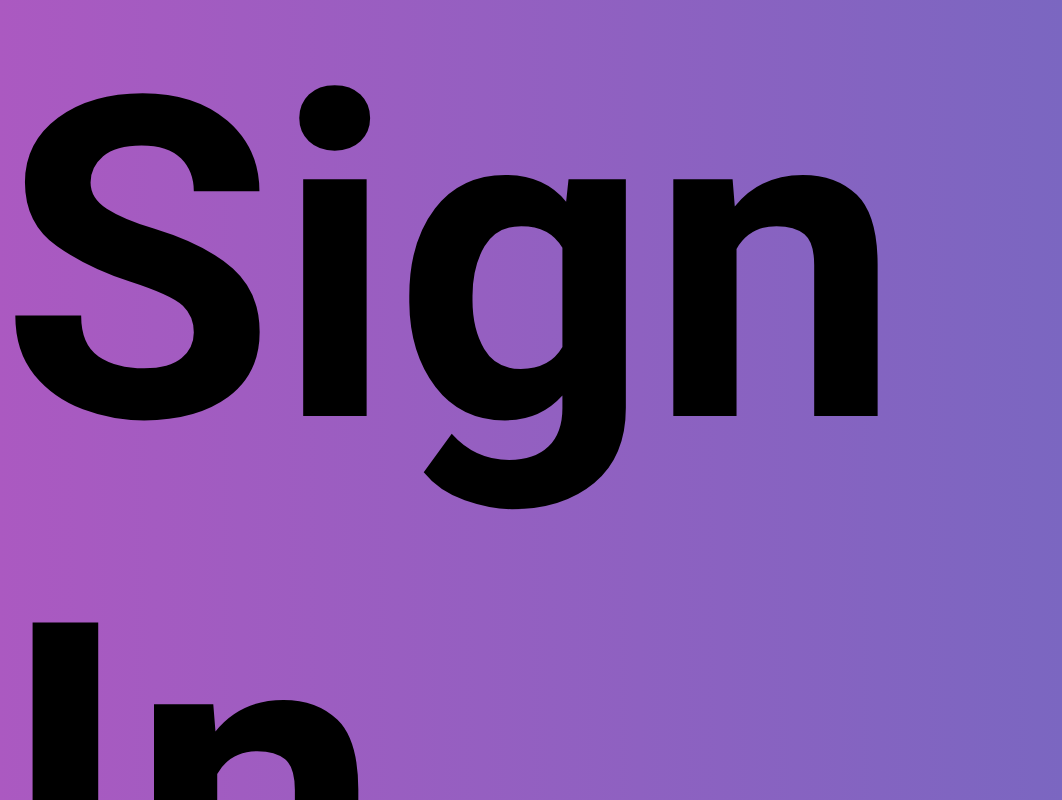
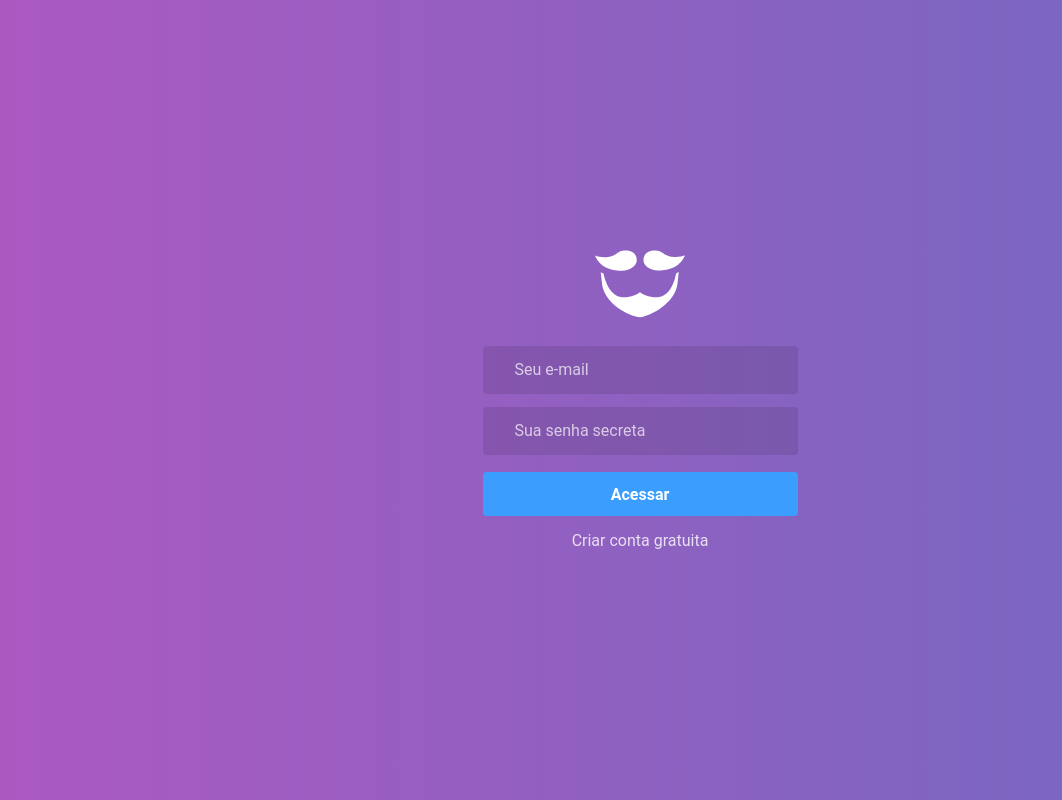
Before and after one commit to DyogoViana/sistema--gobarber, a React (Create React App) app: page / in a window 1280 px wide. Shown: the top 800 px of the page, without its empty margins (0-1062 px from the left). Built offline with nearby package versions, Linux system fonts and the light colour scheme; the HTML template or start-up script is replaced by a standard one.

Commit message:
Estilização da autenticação.

```diff
--- a/src/pages/SignIn/index.js
+++ b/src/pages/SignIn/index.js
@@ -1,7 +1,21 @@
 import React from 'react';
+import { Link } from 'react-router-dom';
 
-// import { Container } from './styles';
+import logo from '~/assets/logo.svg';
 
 export default function SignIn() {
-	return <h1>Sign In</h1>;
+	return (
+		<>
+			<img src={logo} alt="logo GoBarber" />
+
+			{/* Fomulário de login */}
+			<form>
+				<input type="email" placeholder="Seu e-mail" />
+				<input type="password" placeholder="Sua senha secreta" />
+
+				<button type="submit">Acessar</button>
+				<Link to="/register">Criar conta gratuita</Link>
+			</form>
+		</>
+	);
 }
--- a/src/pages/SignUp/index.js
+++ b/src/pages/SignUp/index.js
@@ -1,7 +1,22 @@
 import React from 'react';
+import { Link } from 'react-router-dom';
 
-// import { Container } from './styles';
+import logo from '~/assets/logo.svg';
 
-export default function SingUp() {
-  return <h1>Sign Up</h1>;
+export default function SignUp() {
+	return (
+		<>
+			<img src={logo} alt="logo GoBarber" />
+
+			{/* Fomulário de login */}
+			<form>
+				<input placeholder="Nome completo" />
+				<input type="email" placeholder="Seu e-mail" />
+				<input type="password" placeholder="Sua senha secreta" />
+
+				<button type="submit">Criar conta</button>
+				<Link to="/">Já tenho login</Link>
+			</form>
+		</>
+	);
 }
--- a/src/pages/_layouts/auth/index.js
+++ b/src/pages/_layouts/auth/index.js
@@ -1,12 +1,16 @@
 import React from 'react';
 import PropTypes from 'prop-types';
 
-import { Wrapper } from './styles';
+import { Wrapper, Content } from './styles';
 
 export default function AuthLayout({ children }) {
-  return <Wrapper>{ children }</Wrapper>;
+	return (
+		<Wrapper>
+			<Content>{children}</Content>
+		</Wrapper>
+	);
 }
 
 AuthLayout.propTypes = {
-  children: PropTypes.element.isRequired,
+	children: PropTypes.element.isRequired,
 };
--- a/src/pages/_layouts/auth/styles.js
+++ b/src/pages/_layouts/auth/styles.js
@@ -1,6 +1,63 @@
 import styled from 'styled-components';
+import { darken } from 'polished';
 
 export const Wrapper = styled.div`
 	height: 100%;
-	background: linear-gradient(-90deg, #7169c1, #ab59c1)
+	display: flex;
+	justify-content: center;
+	align-items: center;
+	background: linear-gradient(-90deg, #7169c1, #ab59c1);
 `;
+
+export const Content = styled.div`
+	width: 100%;
+	max-width: 315px;
+	text-align: center;
+
+	form {
+		display: flex;
+		flex-direction: column;
+		margin-top: 1.5em;
+
+		input {
+			height: 3rem;
+			color: #fff;
+			border: 0;
+			border-radius: 4px;
+			padding: 0 2em;
+			margin: 0 0 0.8em;
+			background: rgba(0, 0, 0, 0.1);
+
+			&::placeholder {
+				color: rgba(255, 255, 255, 0.7);
+			}
+		}
+
+		button {
+			margin: 5px 0 0;
+			height: 44px;
+			font-size: 1rem;
+			font-weight: bold;
+			color: #fff;
+			border: 0;
+			border-radius: 4px;
+			background: #3b9eff;
+			transition: background 0.2s;
+
+			&:hover {
+				background: ${darken(0.03, '#3b9eff')};
+			}
+		}
+
+		a {
+			color: #fff;
+			margin-top: 15px;
+			font-size: 16px;
+			opacity: 0.8;
+
+			&:hover {
+				opacity: 1;
+			}
+		}
+	}
+`;
--- a/src/styles/global.js
+++ b/src/styles/global.js
@@ -25,7 +25,7 @@
 	}
 
 	body, input, button {
-		font: 14rem 'Roboto', sans-serif;
+		font: 1rem 'Roboto', sans-serif;
 	}
 
 	a {
```
Also changed, not shown: jsconfig.json (deleted, +0 -8 lines), package.json (+10 -8 lines), .eslintrc.js, src/assets/logo.svg (added), 1 other file (tests, documents, lock files or other folders).
